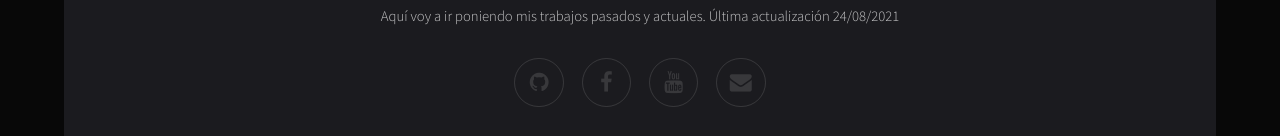
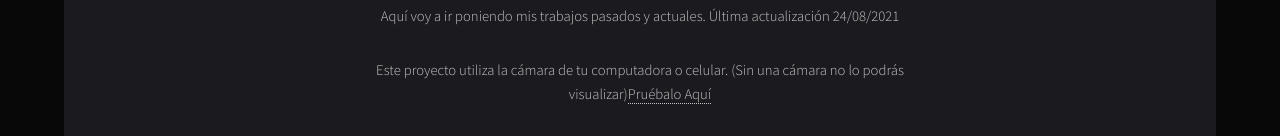
Before and after one commit to falearq/falearq.github.io, a website: page index.html in a window 1280 px wide. Shown: the part 2140-2276 px from the top of the page. Drawn offline with Linux system fonts and the light colour scheme; a script that the page names is missing.

Commit message:
Cambios Agosto 24 2021 v 0.3

```diff
--- a/index.html
+++ b/index.html
@@ -42,7 +42,7 @@
 						<h2>Checa mis proyectos</h2>
 						<img src="http://textfiles.com/underconstruction/HeHeartlandPark2601underconstructionbar9.gif">
 						<p> Aquí voy a ir poniendo mis trabajos pasados y actuales. Última actualización 24/08/2021 </p>
-
+						<p>Este proyecto utiliza la cámara de tu computadora o celular. (Sin una cámara no lo podrás visualizar)<a href='https://modern-psychedelics.glitch.me'>Pruébalo Aquí</a> </p>
 						<ul class="icons">
 							<li><a href="https://github.com/falearq" class="icon fa-github"><span class="label">Soundcloud</span></a></li>
 							<li><a href="https://facebook.com/atarione" class="icon fa-facebook"><span class="label">Facebook</span></a></li>
```
